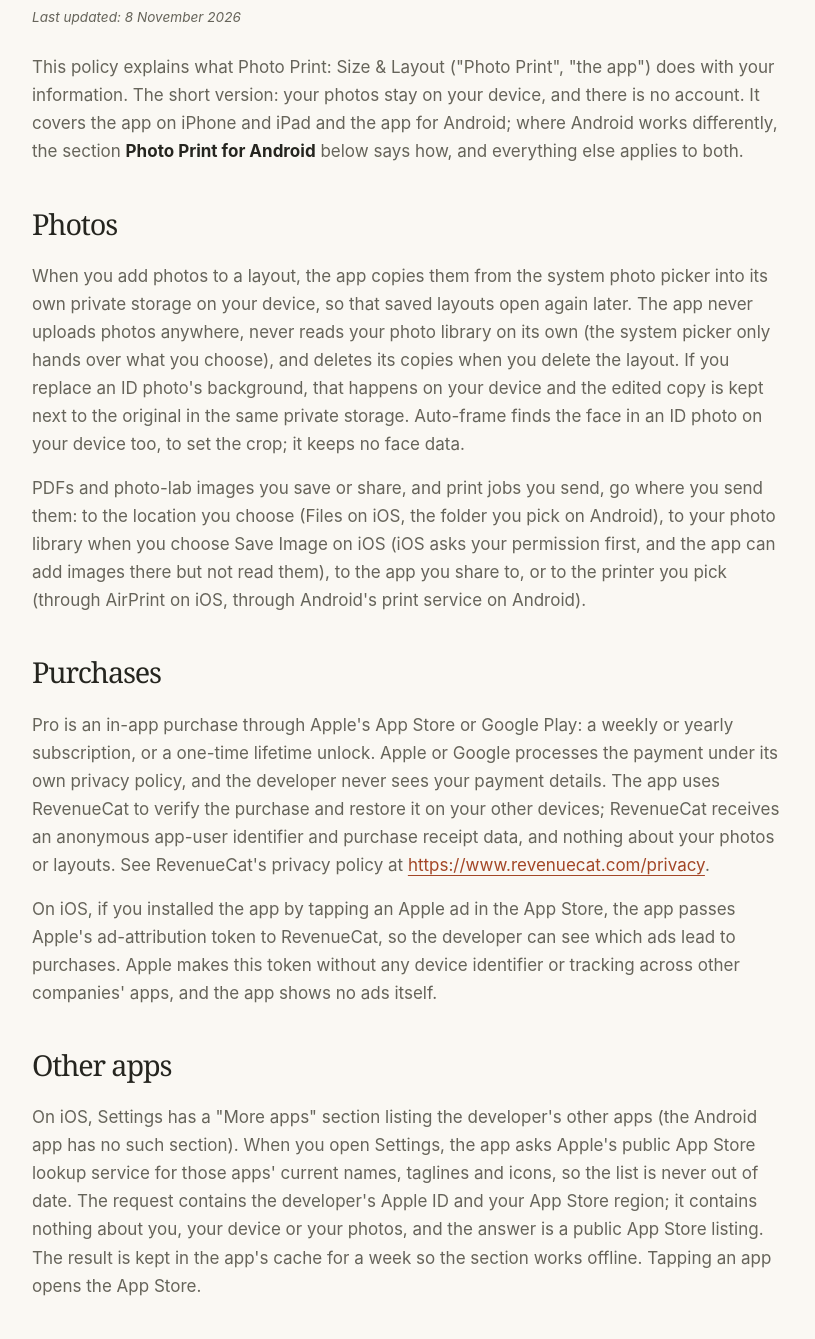
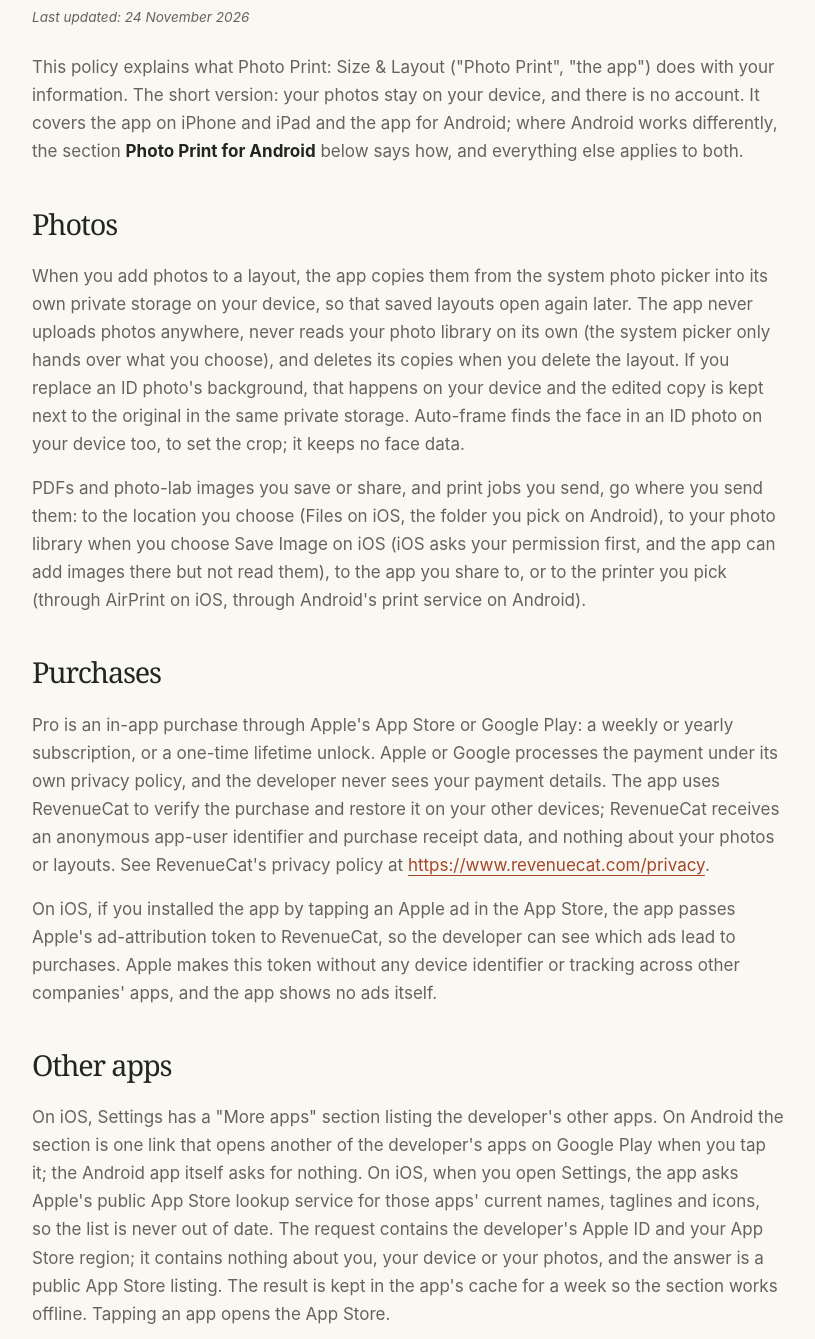
Before and after one commit to Atabany/photoprint-site, a plain HTML site: page privacy.html in a window 1280 px wide. Shown: the part 218-1557 px from the top of the page, without its empty margins (232-1047 px from the left). Drawn offline with Linux system fonts and the light colour scheme.

Commit message:
Privacy: the Android app's More apps link
Co-Authored-By: Claude Opus 5.5 <noreply@anthropic.com>

```diff
--- a/privacy.html
+++ b/privacy.html
@@ -21,7 +21,7 @@
 <header class="site-header"><a class="brand" href="index.html"><img src="assets/app-icon.png" width="40" height="40" alt="">Photo Print<span>.</span></a><nav aria-label="Main"><a href="guides.html">Printing guides</a><a href="tools.html">Tools</a><a href="support.html">Support</a><a class="nav-store" href="https://apps.apple.com/app/apple-store/id6808903369?pt=127826363&amp;ct=website-nav&amp;mt=8" aria-label="Download Photo Print on the App Store"><img src="assets/app-store-badge.svg" width="120" height="40" alt="Download on the App Store"></a></nav></header>
 <main id="main">
 <h1>Photo Print — Privacy Policy</h1>
-<p class="updated"><em>Last updated: 8 November 2026</em></p>
+<p class="updated"><em>Last updated: 24 November 2026</em></p>
 <p>This policy explains what Photo Print: Size &amp; Layout (&quot;Photo Print&quot;, &quot;the app&quot;) does with your information. The short version: your photos stay on your device, and there is no account. It covers the app on iPhone and iPad and the app for Android; where Android works differently, the section <strong>Photo Print for Android</strong> below says how, and everything else applies to both.</p>
 <h2>Photos</h2>
 <p>When you add photos to a layout, the app copies them from the system photo picker into its own private storage on your device, so that saved layouts open again later. The app never uploads photos anywhere, never reads your photo library on its own (the system picker only hands over what you choose), and deletes its copies when you delete the layout. If you replace an ID photo&#x27;s background, that happens on your device and the edited copy is kept next to the original in the same private storage. Auto-frame finds the face in an ID photo on your device too, to set the crop; it keeps no face data.</p>
@@ -30,7 +30,7 @@
 <p>Pro is an in-app purchase through Apple&#x27;s App Store or Google Play: a weekly or yearly subscription, or a one-time lifetime unlock. Apple or Google processes the payment under its own privacy policy, and the developer never sees your payment details. The app uses RevenueCat to verify the purchase and restore it on your other devices; RevenueCat receives an anonymous app-user identifier and purchase receipt data, and nothing about your photos or layouts. See RevenueCat&#x27;s privacy policy at <a href="https://www.revenuecat.com/privacy">https://www.revenuecat.com/privacy</a>.</p>
 <p>On iOS, if you installed the app by tapping an Apple ad in the App Store, the app passes Apple&#x27;s ad-attribution token to RevenueCat, so the developer can see which ads lead to purchases. Apple makes this token without any device identifier or tracking across other companies&#x27; apps, and the app shows no ads itself.</p>
 <h2>Other apps</h2>
-<p>On iOS, Settings has a &quot;More apps&quot; section listing the developer&#x27;s other apps (the Android app has no such section). When you open Settings, the app asks Apple&#x27;s public App Store lookup service for those apps&#x27; current names, taglines and icons, so the list is never out of date. The request contains the developer&#x27;s Apple ID and your App Store region; it contains nothing about you, your device or your photos, and the answer is a public App Store listing. The result is kept in the app&#x27;s cache for a week so the section works offline. Tapping an app opens the App Store.</p>
+<p>On iOS, Settings has a &quot;More apps&quot; section listing the developer&#x27;s other apps. On Android the section is one link that opens another of the developer&#x27;s apps on Google Play when you tap it; the Android app itself asks for nothing. On iOS, when you open Settings, the app asks Apple&#x27;s public App Store lookup service for those apps&#x27; current names, taglines and icons, so the list is never out of date. The request contains the developer&#x27;s Apple ID and your App Store region; it contains nothing about you, your device or your photos, and the answer is a public App Store listing. The result is kept in the app&#x27;s cache for a week so the section works offline. Tapping an app opens the App Store.</p>
 <h2>What the app does not do</h2>
 <ul>
 <li>No account, sign-in or personal profile.</li>
@@ -55,6 +55,7 @@
 <p>If this policy changes, the new version is published at the same address with a new date.</p>
 <ul>
 <li><strong>8 November 2026:</strong> added <strong>Photo Print for Android</strong>, which describes the Android app, and made the store and printing wording cover both platforms. Nothing about the iPhone and iPad app changed.</li>
+<li><strong>24 November 2026:</strong> the Android app&#x27;s Settings gained a link to another of the developer&#x27;s apps on Google Play. What either app collects did not change.</li>
 </ul>
 <h2>Contact</h2>
 <p>Questions about this policy: see the Support page linked from the app&#x27;s Settings.</p>
```
